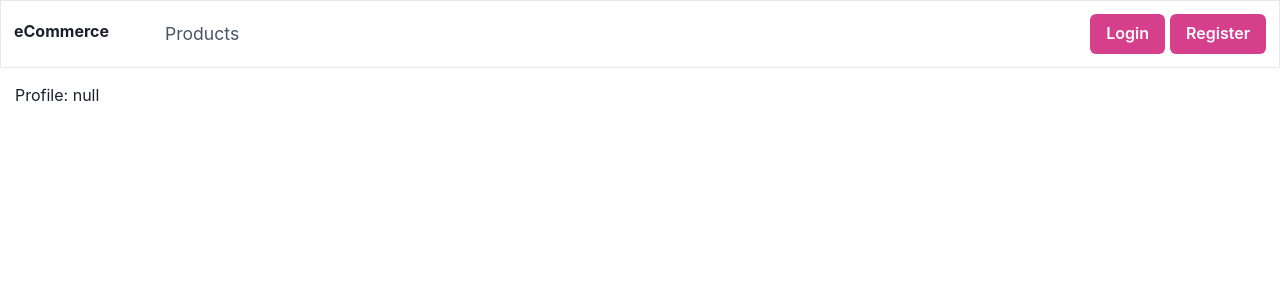
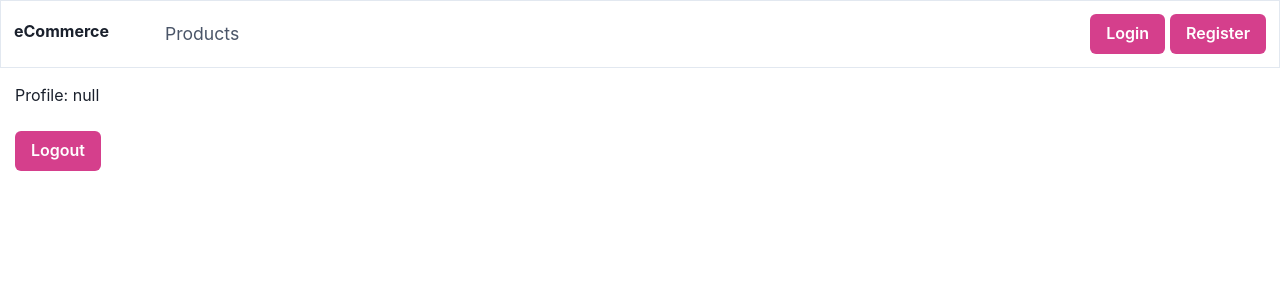
Before and after one commit to Babashov/ecommerce-react, a React (Create React App) app in the folder client/: page /profile in a window 1280 px wide. Shown: the top 300 px of the page. Built offline with nearby package versions, Linux system fonts and the light colour scheme; no server answers.

Commit message:
profile route is reaady

```diff
--- a/client/src/api.js
+++ b/client/src/api.js
@@ -37,3 +37,11 @@ export const fetchMe = async ()=>{
     const {data} = await axios.get(`${process.env.REACT_APP_BASE_ENDPOINT}/auth/me`)
     return data;
 }
+
+export const fetchLogout = async ()=>{
+    const {data} = await axios.post(`${process.env.REACT_APP_BASE_ENDPOINT}/auth/logout`,{
+        refresh_token:localStorage.getItem('refreshToken')
+    })
+
+    return data;
+}
--- a/client/src/contexts/AuthContext.js
+++ b/client/src/contexts/AuthContext.js
@@ -1,5 +1,5 @@
 import { createContext,useContext,useState } from "react";
-import {fetchMe} from '../api'
+import {fetchMe,fetchLogout} from '../api'
 import { Flex, Spinner } from "@chakra-ui/react";
 
 export const AuthContext = createContext()
@@ -34,13 +34,31 @@ export const AuthProvider = ({children})=>{
         localStorage.setItem('refreshToken',data.refreshToken)
     }
 
+    const logout = async(cb)=>{
+        setLoggedIn(false)
+        setUser(null)
+        const data = await fetchLogout()
+
+        localStorage.removeItem('token')
+        localStorage.removeItem('refreshToken')
+
+        if(data.message)
+        {
+            return window.location.href = '/'
+        }
+
+
+
+    }
+
     const values = {
         user,
         loggedIn,
-        login
+        login,
+        logout
     }
 
-    if(loading) (
+    if(loading) return (
         <Flex justifyContent='center' alignItems="center" height="100vh">
             <Spinner thickness="4px" speed="0.65s" emptyColor="gray.200" size="xl" color="red.500"/>
         </Flex>
--- a/client/src/pages/Profile/index.jsx
+++ b/client/src/pages/Profile/index.jsx
@@ -1,9 +1,17 @@
 import { useAuth } from "../../contexts/AuthContext"
+import { Button } from "@chakra-ui/react"
 
-function Profile() {
-    const {user} = useAuth()
+function Profile({history}) {
+    const {user,logout} = useAuth()
+    const handleLogout = async ()=>{
+        logout()
+    }
   return (
-    <div>Profile: <code>{JSON.stringify(user)}</code></div>
+    <div>
+        Profile: <code>{JSON.stringify(user)}</code>
+        <br/><br/>
+        <Button colorScheme='pink' variant='solid' onClick={handleLogout}>Logout</Button>
+    </div>
   )
 }
 
```
